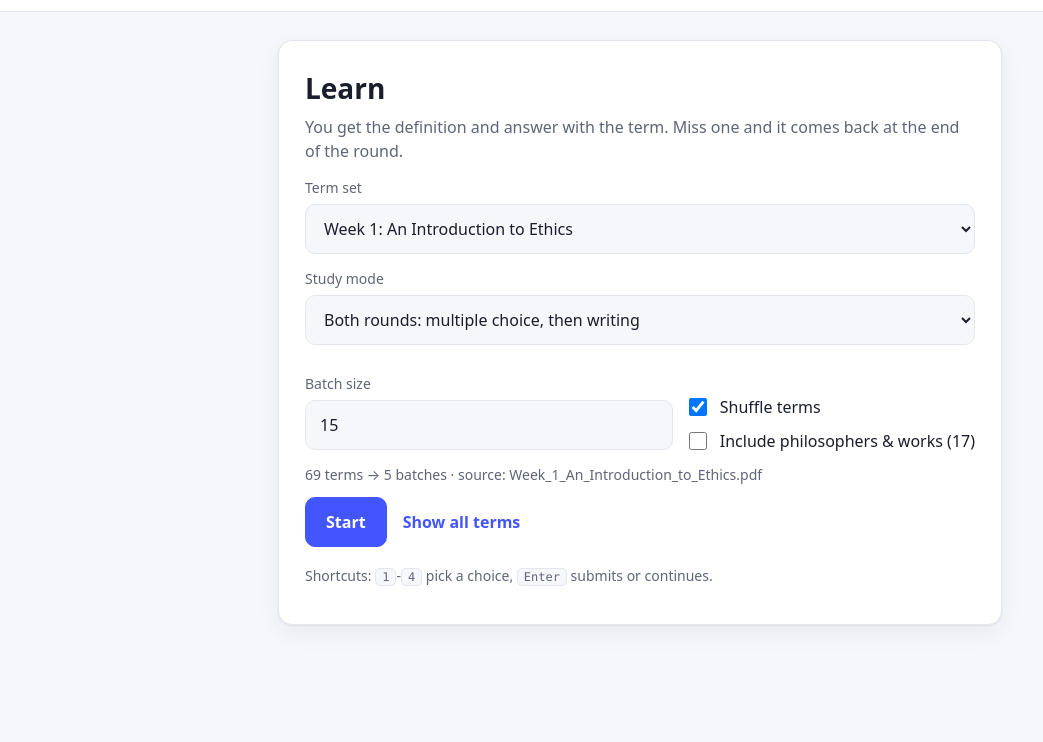
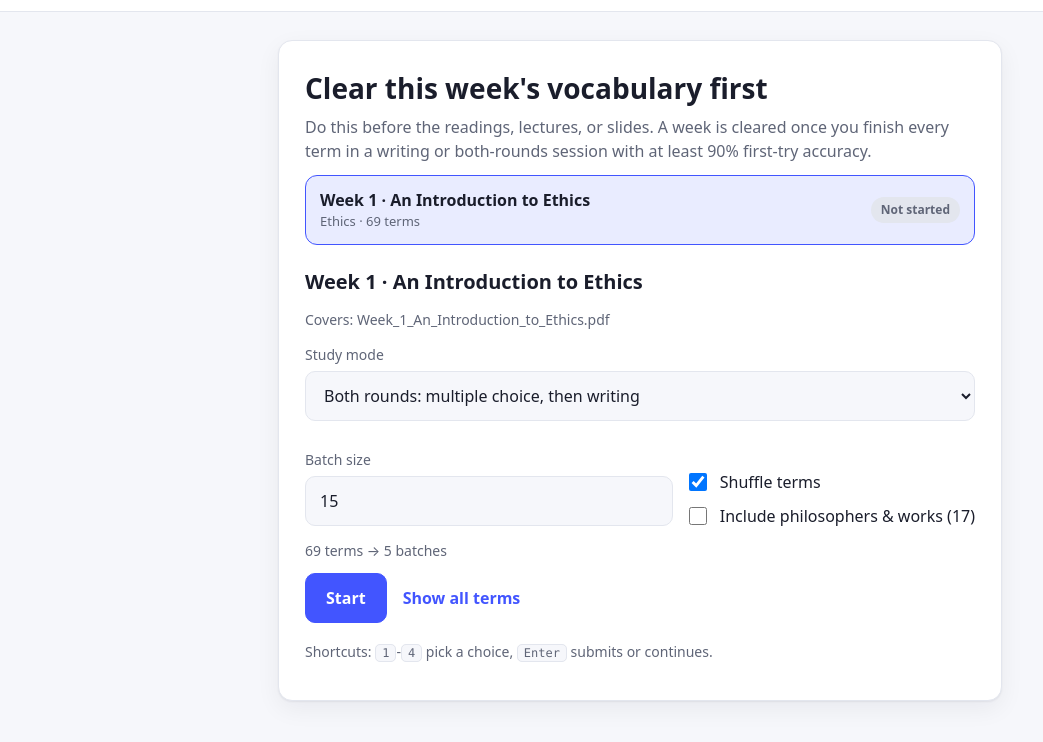
Before and after one commit to siddhak711/FPF, a website: page vocab-trainer/index.html in a window 1280 px wide. Shown: the part 44-786 px from the top of the page, without its empty margins (0-1043 px from the left). Drawn offline with Linux system fonts and the light colour scheme.

Commit message:
Sync vocab-trainer: vocabulary-first week structure

```diff
--- a/vocab-trainer/app.js
+++ b/vocab-trainer/app.js
@@ -15,6 +15,7 @@
   var DEFAULT_BATCH_SIZE = 15;
   var CHOICES = 4;
   var AUTO_ADVANCE_MS = 900;
+  var CLEAR_THRESHOLD = 90; // first-try accuracy needed to mark a week as cleared
   var MC_ADVANCE_MS = 500;
 
   var $app = document.getElementById("app");
@@ -42,6 +43,40 @@
   function savePrefs() {
     try { localStorage.setItem("vocab-trainer-prefs", JSON.stringify(prefs)); } catch (e) { /* ignore */ }
   }
+
+  var progress = loadProgress(); // setId -> { best, last, lastAt, sessions, cleared }
+  function loadProgress() {
+    try { return JSON.parse(localStorage.getItem("vocab-trainer-progress") || "{}") || {}; } catch (e) { return {}; }
+  }
+  function saveProgress() {
+    try { localStorage.setItem("vocab-trainer-progress", JSON.stringify(progress)); } catch (e) { /* ignore */ }
+  }
+  function recordResult(set, accuracy, countsForClearing) {
+    var p = progress[set.id] || { best: 0, last: 0, lastAt: null, sessions: 0, cleared: false };
+    p.sessions++;
+    p.last = accuracy;
+    p.lastAt = new Date().toISOString();
+    if (countsForClearing) {
+      p.best = Math.max(p.best, accuracy);
+      if (accuracy >= CLEAR_THRESHOLD) p.cleared = true;
+    }
+    progress[set.id] = p;
+    saveProgress();
+    return p;
+  }
+  function statusOf(set) {
+    var p = progress[set.id];
+    if (!p) return { key: "new", label: "Not started" };
+    if (p.cleared) return { key: "cleared", label: "Cleared \u00b7 best " + p.best + "%" };
+    return { key: "progress", label: "In progress \u00b7 best " + p.best + "%" };
+  }
+  function sortedSets() {
+    return sets.slice().sort(function (a, b) {
+      var c = String(a.course || "").localeCompare(String(b.course || ""));
+      return c || ((a.week || 0) - (b.week || 0));
+    });
+  }
+  function setName(set) { return (set.week ? "Week " + set.week + " \u00b7 " : "") + set.title; }
 
   function escapeHtml(s) {
     return String(s).replace(/[&<>"']/g, function (c) {
@@ -120,6 +155,8 @@
       set: set,
       pool: pool,                      // distractors are drawn from here
       mode: prefs.mode,
+      fullSet: cardIdxs.length === pool.length,
+      recorded: false,
       batches: chunk(order, prefs.batchSize),
       batchIdx: 0,
       results: [],                     // one summary per finished batch
@@ -300,8 +337,12 @@
       return;
     }
     var set = currentSet();
-    var options = sets.map(function (s) {
-      return '<option value="' + escapeHtml(s.id) + '"' + (s.id === set.id ? " selected" : "") + ">" + escapeHtml(s.title) + "</option>";
+    var weekRows = sortedSets().map(function (s) {
+      var st = statusOf(s);
+      var n = s.cards.filter(function (c) { return !isPerson(c); }).length;
+      return '<button class="week' + (s.id === set.id ? " selected" : "") + '" data-set="' + escapeHtml(s.id) + '">' +
+        '<span class="week-name">' + escapeHtml(setName(s)) + '<small>' + escapeHtml(s.course || "") + " &middot; " + n + " terms</small></span>" +
+        '<span class="badge ' + st.key + '">' + st.label + "</span></button>";
     }).join("");
     var pool = poolFor(set);
     var people = set.cards.filter(isPerson).length;
@@ -309,9 +350,11 @@
 
     $app.innerHTML =
       '<div class="card">' +
-        "<h1>Learn</h1>" +
-        '<p class="muted">You get the definition and answer with the term. Miss one and it comes back at the end of the round.</p>' +
-        '<label class="field"><span>Term set</span><select id="set-select">' + options + "</select></label>" +
+        "<h1>Clear this week's vocabulary first</h1>" +
+        '<p class="muted">Do this before the readings, lectures, or slides. A week is cleared once you finish every term in a writing or both-rounds session with at least ' + CLEAR_THRESHOLD + "% first-try accuracy.</p>" +
+        '<div class="weeks">' + weekRows + "</div>" +
+        '<h2 style="margin-top:22px">' + escapeHtml(setName(set)) + "</h2>" +
+        (set.materials && set.materials.length ? '<p class="small muted">Covers: ' + set.materials.map(escapeHtml).join(", ") + "</p>" : "") +
         '<label class="field"><span>Study mode</span><select id="mode">' +
           '<option value="both"' + (prefs.mode === "both" ? " selected" : "") + ">Both rounds: multiple choice, then writing</option>" +
           '<option value="write"' + (prefs.mode === "write" ? " selected" : "") + ">Writing only</option>" +
@@ -324,8 +367,7 @@
             (people ? '<label class="check"><input id="include-people" type="checkbox"' + (prefs.includePeople ? " checked" : "") + "> Include philosophers &amp; works (" + people + ")</label>" : "") +
           "</div>" +
         "</div>" +
-        '<p class="small muted">' + pool.length + " terms &rarr; " + batches + " batch" + (batches === 1 ? "" : "es") +
-          (set.source ? " &middot; source: " + escapeHtml(set.source) : "") + "</p>" +
+        '<p class="small muted">' + pool.length + " terms &rarr; " + batches + " batch" + (batches === 1 ? "" : "es") + "</p>" +
         '<div class="row"><button class="btn primary" id="start">Start</button>' +
         '<button class="btn link" id="toggle-terms">Show all terms</button></div>' +
         '<div id="term-list" class="term-list" style="margin-top:16px" hidden>' +
@@ -334,7 +376,9 @@
         '<p class="small muted" style="margin-top:18px">Shortcuts: <span class="kbd">1</span>-<span class="kbd">4</span> pick a choice, <span class="kbd">Enter</span> submits or continues.</p>' +
       "</div>";
 
-    document.getElementById("set-select").onchange = function (e) { prefs.setId = e.target.value; savePrefs(); render(); };
+    Array.prototype.forEach.call($app.querySelectorAll("[data-set]"), function (btn) {
+      btn.onclick = function () { prefs.setId = btn.getAttribute("data-set"); savePrefs(); render(); };
+    });
     document.getElementById("mode").onchange = function (e) { prefs.mode = e.target.value; savePrefs(); };
     document.getElementById("batch-size").onchange = function (e) {
       var v = parseInt(e.target.value, 10);
@@ -485,6 +529,14 @@
     var acc = pct(clean, total);
     var missed = allMissed();
     $status.textContent = "Session complete";
+    var counts = session.fullSet && session.mode !== "mc";
+    if (!session.recorded) { recordResult(session.set, acc, counts); session.recorded = true; }
+    var st = statusOf(session.set);
+    var verdict;
+    if (st.key === "cleared" && counts && acc >= CLEAR_THRESHOLD) verdict = '<div class="feedback ok"><strong>Week cleared.</strong> You can open the readings, lectures, and slides for ' + escapeHtml(setName(session.set)) + ".</div>";
+    else if (st.key === "cleared") verdict = '<div class="feedback ok"><strong>Already cleared.</strong> This week counted as cleared earlier (best ' + progress[session.set.id].best + "%).</div>";
+    else if (!counts) verdict = '<div class="feedback bad"><strong>Not counted toward clearing.</strong> ' + (session.mode === "mc" ? "Multiple-choice-only sessions" : "Practice sessions on missed terms") + " don't clear a week; run every term in writing or both-rounds mode.</div>";
+    else verdict = '<div class="feedback bad"><strong>Not cleared yet.</strong> You need ' + CLEAR_THRESHOLD + "% first-try accuracy over the whole week; this run was " + acc + "%. Practice the missed terms, then run the full set again.</div>";
 
     $app.innerHTML =
       '<div class="card">' +
@@ -492,6 +544,7 @@
         "<h1>Session complete</h1>" +
         '<div class="big-stat ' + grade(acc) + '">' + acc + "%</div>" +
         '<p class="muted">' + clean + " of " + total + " terms right on the first try " + accuracyNote() + ".</p>" +
+        verdict +
         '<div class="stats">' +
           '<div class="stat"><b>' + session.results.length + "</b><span>batches</span></div>" +
           '<div class="stat"><b>' + missed.length + "</b><span>terms missed</span></div>" +
--- a/vocab-trainer/sets/ethics-week1.js
+++ b/vocab-trainer/sets/ethics-week1.js
@@ -10,8 +10,10 @@
 window.VOCAB_SETS = window.VOCAB_SETS || [];
 window.VOCAB_SETS.push({
   id: "ethics-week1",
-  title: "Week 1: An Introduction to Ethics",
-  source: "Week_1_An_Introduction_to_Ethics.pdf",
+  course: "Ethics",
+  week: 1,
+  title: "An Introduction to Ethics",
+  materials: ["Week_1_An_Introduction_to_Ethics.pdf"],
   cards: [
     // ---------- Part I: Meta-ethics ----------
     { term: "Euthanasia",
@@ -47,7 +49,7 @@ window.VOCAB_SETS.push({
     { term: "Moral realism", alt: ["Realism"],
       definition: "The view that, just as ordinary facts \"out there\" determine whether factual claims are true, there are moral facts that determine the truth-values of moral claims." },
     { term: "Action-guiding", alt: ["Action guiding"],
-      definition: "The essay's term for beliefs that commit us to action whatever our preferences or desires (as moral beliefs do), unlike factual beliefs, which guide action only in combination with a desire." },
+      definition: "Said of beliefs that commit us to action whatever our preferences or desires, as moral beliefs do; factual beliefs guide action only when combined with a desire." },
     { term: "Categorical imperative", alt: ["Categorical imperatives"],
       definition: "Kant's name for an \"ought\" that a speaker would still assert whatever you said your wants and desires were." },
     { term: "Hypothetical imperative", alt: ["Hypothetical imperatives"],
@@ -63,7 +65,7 @@ window.VOCAB_SETS.push({
     { term: "Con-attitudes", alt: ["Con-attitude", "Con attitudes", "Con attitude"],
       definition: "Action-guiding mental states that dispose you against some action." },
     { term: "Attitudes", alt: ["Attitude"],
-      definition: "The essay's collective term for the states that dispose you for or against an action (the \"pro\" and \"con\" kinds taken together)." },
+      definition: "Umbrella term for the mental states that dispose you for or against an action (the \"pro\" and \"con\" kinds taken together)." },
     { term: "Cognitivism",
       definition: "The view in moral epistemology that we can have moral knowledge; tends to go with moral realism." },
     { term: "Non-cognitivism", alt: ["Noncognitivism", "Non cognitivism"],
@@ -89,7 +91,7 @@ window.VOCAB_SETS.push({
     { term: "Moral relativism", alt: ["Relativism"],
       definition: "The view that what is good depends on who you are (or in what culture or when you live)." },
     { term: "Basic desire", alt: ["Basic desires"],
-      definition: "A desire that is not dependent on a belief about means to some end; something we want \"for its own sake\" (e.g. giving a godchild an enjoyable afternoon)." },
+      definition: "A desire that is not dependent on a belief about means to some end; something we want \"for its own sake\" (e.g. wanting a friend to have a good afternoon)." },
     { term: "Universalizability principle", alt: ["Universalizability", "Kant's universalizability principle", "Principle of universalizability"],
       definition: "Kant's single categorical imperative: you ought to act only on maxims that you can at the same time will should become universal laws of nature." },
     { term: "Maxim", alt: ["Maxims"],
@@ -148,9 +150,9 @@ window.VOCAB_SETS.push({
     { term: "Arete", alt: ["Arête"],
       definition: "Greek word usually translated \"virtue\" but probably better rendered as \"excellence.\"" },
     { term: "Ethics", alt: ["Ethics (Aristotle's sense)"],
-      definition: "In Aristotle's and the essay's usage, the study of what it is to live a successful life: what it means for a life to be well lived." },
+      definition: "In Aristotle's broad sense, the study of what it is to live a successful life: what it means for a life to be well lived (contrast the narrower question of what we owe to others)." },
     { term: "Morality",
-      definition: "In the essay's narrower usage, the constraints that govern how we should and should not treat other people." },
+      definition: "In the narrow sense, the constraints that govern how we should and should not treat other people (contrast the broader question of what it is to live well)." },
     { term: "Virtue ethics",
       definition: "The approach, revived from Aristotle, centered on the virtuous person: the right act is what such a person would do in the circumstances, for the reasons they would do it; character is primary." },
     { term: "Virtue", alt: ["Virtues"],
@@ -171,9 +173,9 @@ window.VOCAB_SETS.push({
     { term: "Matrilineal",
       definition: "Anthropologists' term for a conception of family, like the Akan one, in which membership passes only through women (\"like mitochondrial DNA\")." },
     { term: "Wofa",
-      definition: "In Akan society, your senior maternal uncle (mother's brother), who a century ago in Asante played the role a father would have been expected to play in England." },
+      definition: "In Akan society, your senior maternal uncle (mother's brother), who traditionally took on the responsibilities for a child that a father would have in England." },
     { term: "Akyiwadee",
-      definition: "Akan word meaning roughly \"a thing you turn your back on\"; translated in Ghanaian English as \"taboo\" (e.g. bush meat for the Bush Cow clan)." },
+      definition: "Akan word meaning roughly \"a thing you turn your back on\"; translated in Ghanaian English as \"taboo\" (e.g. a clan's ban on eating a particular animal)." },
     { term: "Taboo", alt: ["Taboos"],
       definition: "A word from a Polynesian language for things people of certain groups strenuously avoid; such values apply only to some people, pollute even when broken accidentally, and concern ritual pollution of oneself rather than how you treat others." },
     { term: "Essentially contestable", alt: ["Essentially contested", "Essentially contested concepts", "Essential contestability"],
--- a/vocab-trainer/styles.css
+++ b/vocab-trainer/styles.css
@@ -12,6 +12,7 @@
   --bad: #d64545;
   --bad-soft: #fde8e8;
   --warn: #b7791f;
+  --warn-soft: #fff3d6;
   --radius: 14px;
   --shadow: 0 1px 2px rgba(20, 24, 40, .06), 0 8px 24px rgba(20, 24, 40, .06);
 }
@@ -28,6 +29,7 @@
     --ok-soft: #123423;
     --bad: #ff6b6b;
     --bad-soft: #3d1c1c;
+    --warn-soft: #3a2e12;
     --shadow: 0 1px 2px rgba(0,0,0,.4), 0 8px 24px rgba(0,0,0,.35);
   }
 }
@@ -165,3 +167,19 @@ td.term { font-weight: 600; white-space: nowrap; }
 .term-list div:last-child { border-bottom: none; }
 .term-list b { display: block; }
 .kbd { font-family: ui-monospace, SFMono-Regular, Menlo, monospace; font-size: 12px; padding: 1px 6px; border: 1px solid var(--line); border-radius: 5px; background: var(--bg); }
+
+.weeks { display: flex; flex-direction: column; gap: 8px; margin-top: 8px; }
+.week {
+  display: flex; justify-content: space-between; align-items: center; gap: 12px;
+  width: 100%; text-align: left; font: inherit; cursor: pointer;
+  padding: 12px 14px; border: 1.5px solid var(--line); border-radius: 12px;
+  background: var(--card); color: var(--text);
+}
+.week:hover { border-color: var(--accent); }
+.week.selected { border-color: var(--accent); background: var(--accent-soft); }
+.week-name { font-weight: 600; }
+.week-name small { display: block; font-weight: 400; font-size: 13px; color: var(--muted); }
+.badge { flex: none; font-size: 12px; font-weight: 600; padding: 4px 10px; border-radius: 99px; white-space: nowrap; }
+.badge.new { background: var(--line); color: var(--muted); }
+.badge.progress { background: var(--warn-soft); color: var(--warn); }
+.badge.cleared { background: var(--ok-soft); color: var(--ok); }
```
Also changed, not shown: vocab-trainer/README.md.
